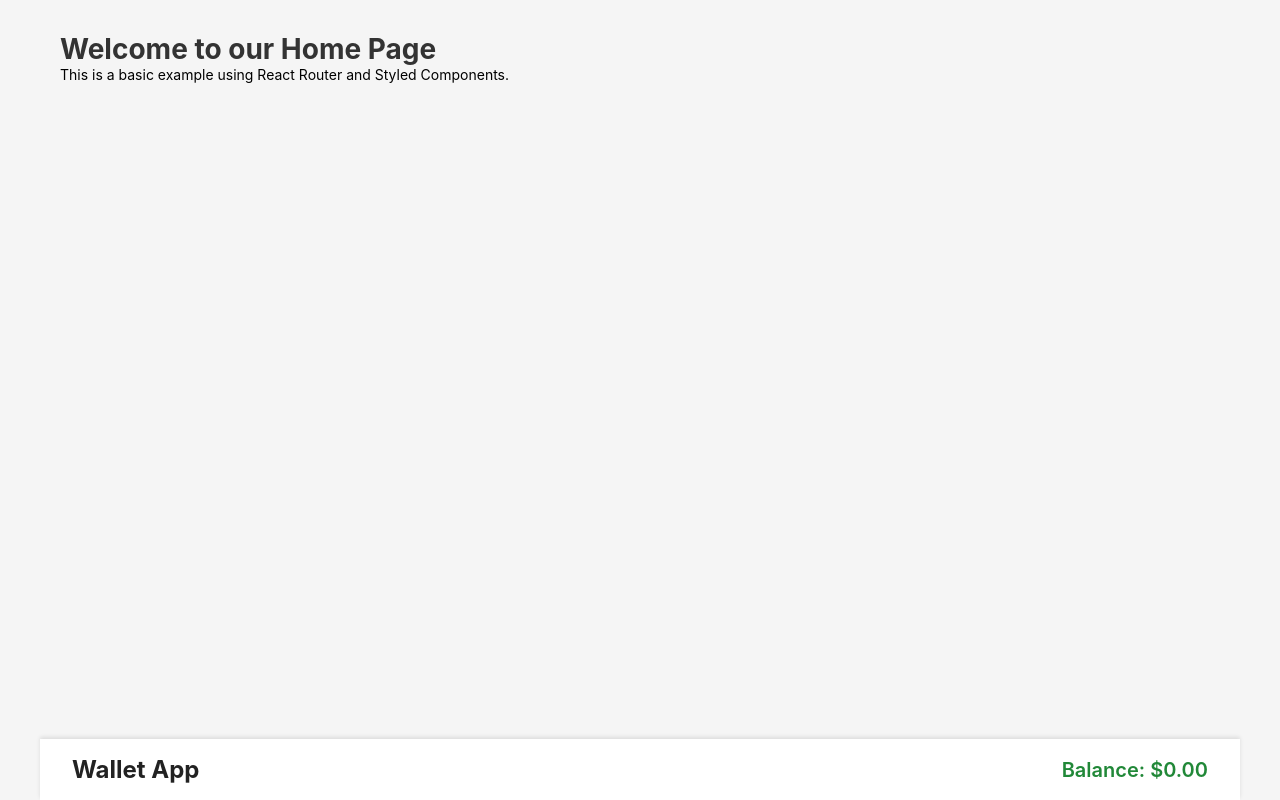
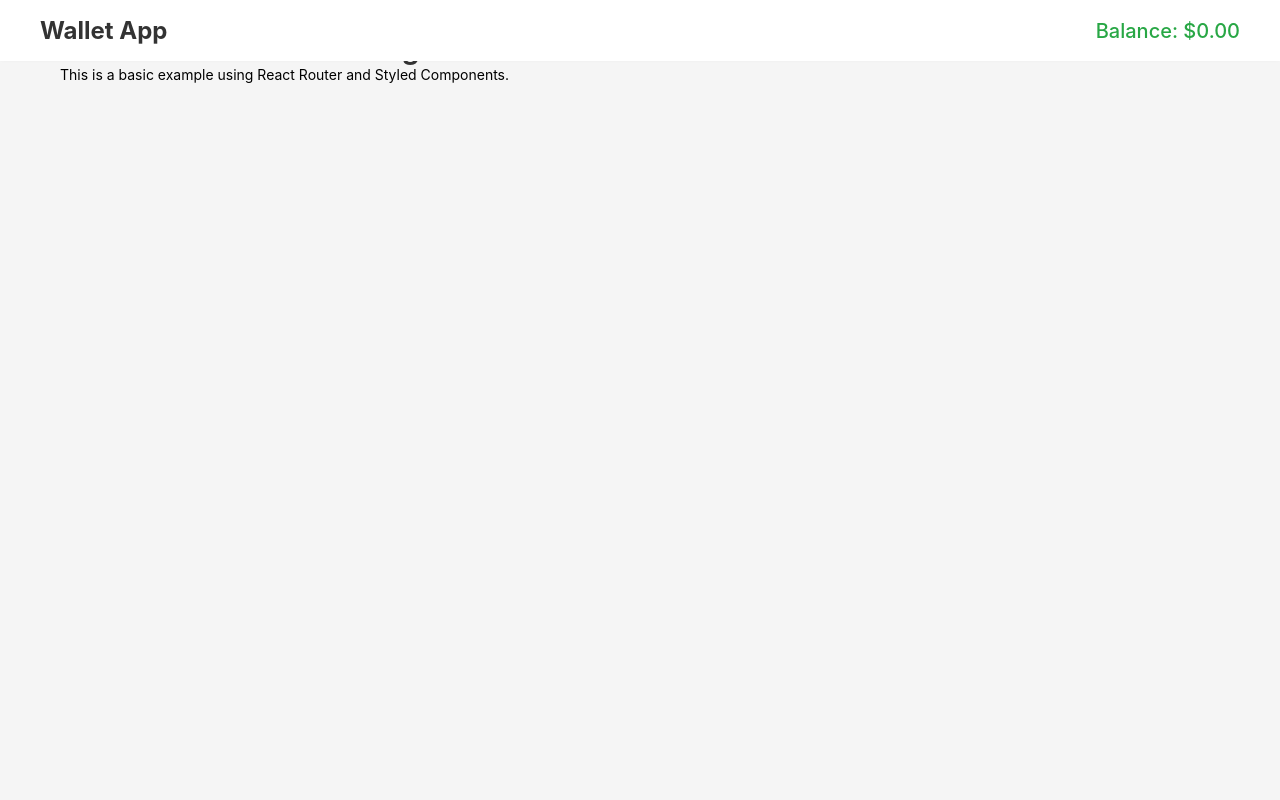
Before and after one commit to ankur17/batua-ui, a React (Create React App) app: page / in a window 1280 px wide. Built offline with nearby package versions, Linux system fonts and the light colour scheme.

Commit message:
Component: Header: styled components
Container and other units designed.

```diff
--- a/src/components/Header.js
+++ b/src/components/Header.js
@@ -1,30 +1,46 @@
 import React from 'react';
+import styled from 'styled-components';
 
-function Header({ balance = 0, logo = 'Wallet App' }) {
+const FooterContainer = styled.footer`
+  background-color: #fff;
+  padding: 1rem 2rem;
+  box-shadow: 0 -2px 4px rgba(0, 0, 0, 0.1);
+  position: fixed;
+  top: 0;
+  left: 0;
+  right: 0;
+  z-index: 1000;
+`;
+
+const FooterContent = styled.div`
+  display: flex;
+  justify-content: space-between;
+  align-items: center;
+  max-width: 1200px;
+  margin: 0 auto;
+`;
+
+const Logo = styled.div`
+  font-size: 1.5rem;
+  font-weight: bold;
+  color: #333;
+`;
+
+const WalletBalance = styled.div`
+  font-size: 1.25rem;
+  color: #28a745;
+  font-weight: 500;
+`;
+
+function Footer({ balance = 0, logo = 'Wallet App' }) {
     return (
-        <header style={{
-            backgroundColor: '#fff',
-            padding: '1rem 2rem',
-            boxShadow: '0 -2px 4px rgba(0, 0, 0, 0.1)',
-            position: 'fixed',
-            bottom: 0,
-            left: 0,
-            right: 0,
-            zIndex: 1000,
-            display: 'flex',
-            justifyContent: 'space-between',
-            alignItems: 'center',
-            maxWidth: '1200px',
-            margin: '0 auto'
-        }}>
-            <div style={{ fontSize: '1.5rem', fontWeight: 'bold', color: '#222' }}>
-                {logo}
-            </div>
-            <div style={{ fontSize: '1.25rem', color: '#218838', fontWeight: '600' }}>
-                Balance: ${balance.toFixed(2)}
-            </div>
-        </header>
+        <FooterContainer>
+            <FooterContent>
+                <Logo>{logo}</Logo>
+                <WalletBalance>Balance: ${balance.toLocaleString('en-US', { minimumFractionDigits: 2, maximumFractionDigits: 2 })}</WalletBalance>
+            </FooterContent>
+        </FooterContainer>
     );
 }
 
-export default Header;
+export default Footer;
```
